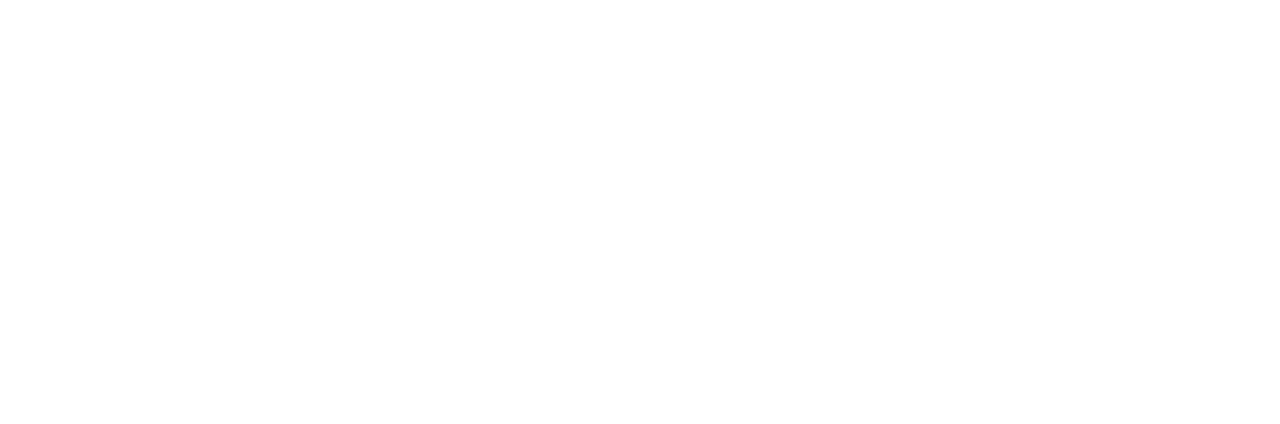
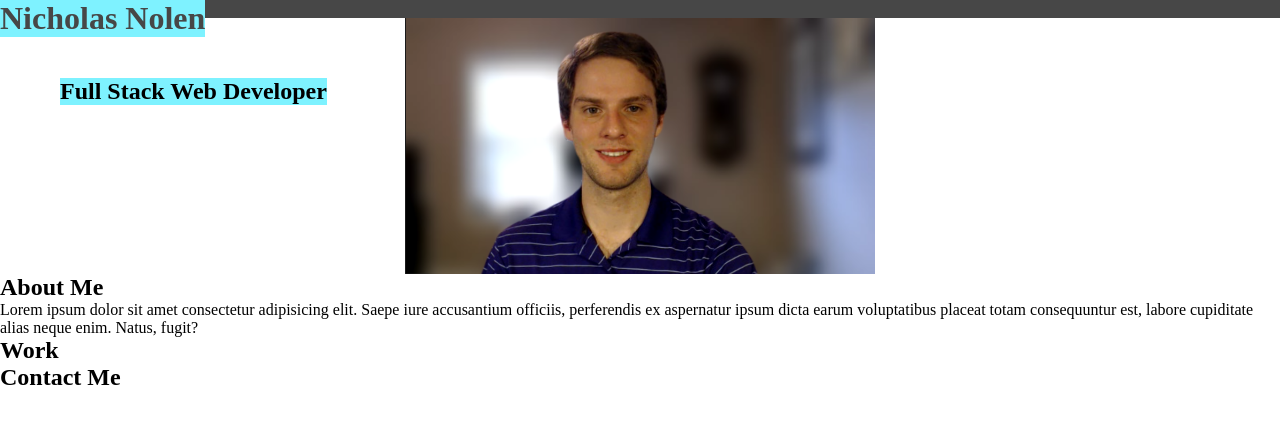
Before and after one commit to nicnolen/Professional-Portfolio, a plain HTML site: page index.html in a window 1280 px wide. Drawn offline with Linux system fonts and the light colour scheme.

Commit message:
put in my name, created three links (About Me, Work and Contact Me) and their respected sections and added in a background image

```diff
--- a/assets/css/style.css
+++ b/assets/css/style.css
@@ -0,0 +1,49 @@
+/* Universal Selectors */
+* {
+    margin: 0;
+    padding: 0;
+    box-sizing: border-box;
+}
+
+/* General Styles */
+/* colors for the page */
+:root {
+    --primary-color: #7ef2ff;
+    --secondary-color: #474747;
+}
+
+/* SiteWide Styles */
+/* Style the Header */
+header {
+    background-color: var(--secondary-color);
+    position: relative;
+}
+
+header h1 {
+    background-color: var(--primary-color);
+    color: var(--secondary-color);
+    position: absolute;
+}
+/* Utility Classes */
+
+/* Specific Classes */
+/* Style the Hero */
+.hero {
+    padding: 60px;
+    background-image: url(../images/Nic\ Professional\ Picture.png);
+    background-size: contain;
+    background-repeat: no-repeat;
+    background-position: center;
+    height: 20vw;
+    position: relative;
+}
+
+.hero h2 {
+    background-color: var(--primary-color);
+    position: absolute;
+
+
+}
+/* Unique Id's */
+
+/* Media Queries */
--- a/index.html
+++ b/index.html
@@ -11,6 +11,50 @@
     <link rel="stylesheet" href="assets/css/style.css" />
 </head>
 <body>
+    <header>
+        <h1>Nicholas Nolen</h1>
+        <nav>
+            <ul>
+                <a href="#about-me">About Me</a>
+                <a href="#work">Work</a>
+                <a href="#contact-me">Contact Me</a>
+            </ul>
+        </nav>
+    </header>
+    <!-- Hero with subtitle -->
+    <section class="hero">
+        <div class="hero-subtitle">
+            <h2>Full Stack Web Developer</h2>
+        </div>
+    </section>
+    <main>
+        <article id="about-me">
+            <div class="article-title">
+                <h2>About Me</h2>
+            </div>
+            <div class="about-me">
+                <p>
+                    Lorem ipsum dolor sit amet consectetur adipisicing elit. Saepe iure accusantium officiis, perferendis ex aspernatur ipsum dicta earum voluptatibus placeat totam consequuntur est, labore cupiditate alias neque enim. Natus, fugit?
+                </p>
+            </div>
+        </article>
+        <article id="work">
+            <div class="article-title">
+                <h2>Work</h2>
+            </div>
+            <div class="work">
 
+            </div>
+        </article>
+    </main>
+    <footer id="contact-me">
+        <div class="article-title">
+            <h2>Contact Me</h2>
+        </div>
+
+        <address>
+
+        </address>
+    </footer>
 </body>
 </html>
```
